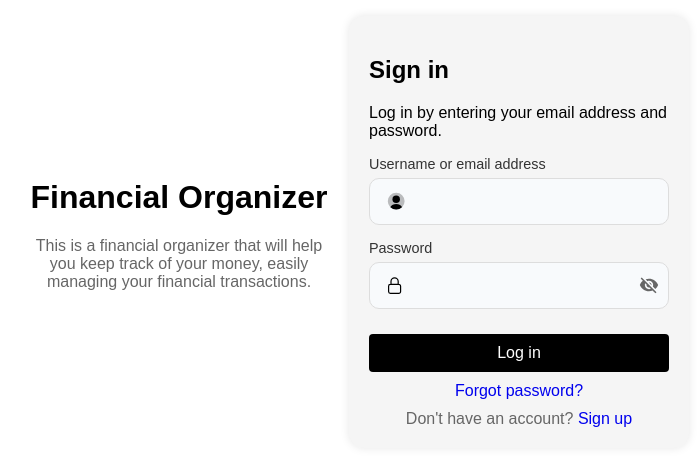
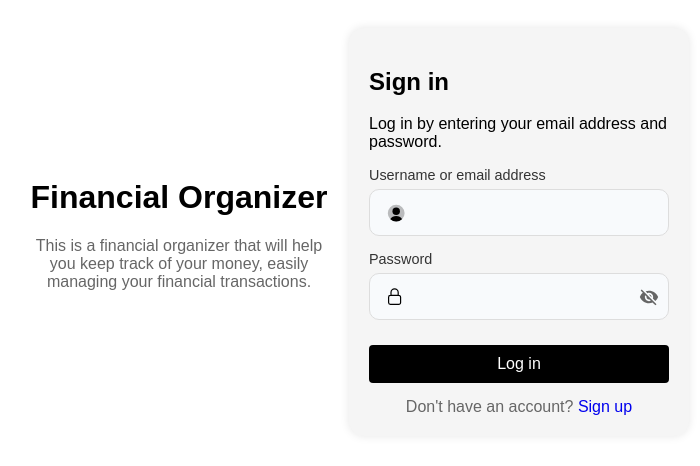
Before and after one commit to arturoglcc/financial_project, a Vue app in the folder frontend/: page / in a window 1280 px wide. Shown: the part 176-642 px from the top of the page, without its empty margins (291-991 px from the left). Built offline with nearby package versions, Linux system fonts and the light colour scheme.

Commit message:
I removed the link that did nothing from the login in case you forgot your password.

```diff
--- a/frontend/src/components/Login.vue
+++ b/frontend/src/components/Login.vue
@@ -42,7 +42,6 @@
         </div>
         <button type="submit">Log in</button>
       </form>
-      <a href="#" class="forgot-link">Forgot password?</a>
       <p class="signup-text">
         Don't have an account? <router-link to="/signup">Sign up</router-link>
       </p>
@@ -228,25 +227,18 @@ button:hover {
   background: #333;
 }
 
-.forgot-link {
-  display: block;
-  text-align: center;
-  text-decoration: none;
-  margin-top: 10px;
-  margin-bottom: 10px;
-}
-
 .signup-text {
   text-align: center;
   color: #666;
   margin: 0;
+  margin-top: 15px;
 }
 
 .signup-text a {
   text-decoration: none;
 }
 
-.forgot-link:hover, .signup-text a:hover {
+.signup-text a:hover {
   text-decoration: underline;
 }
 
```
